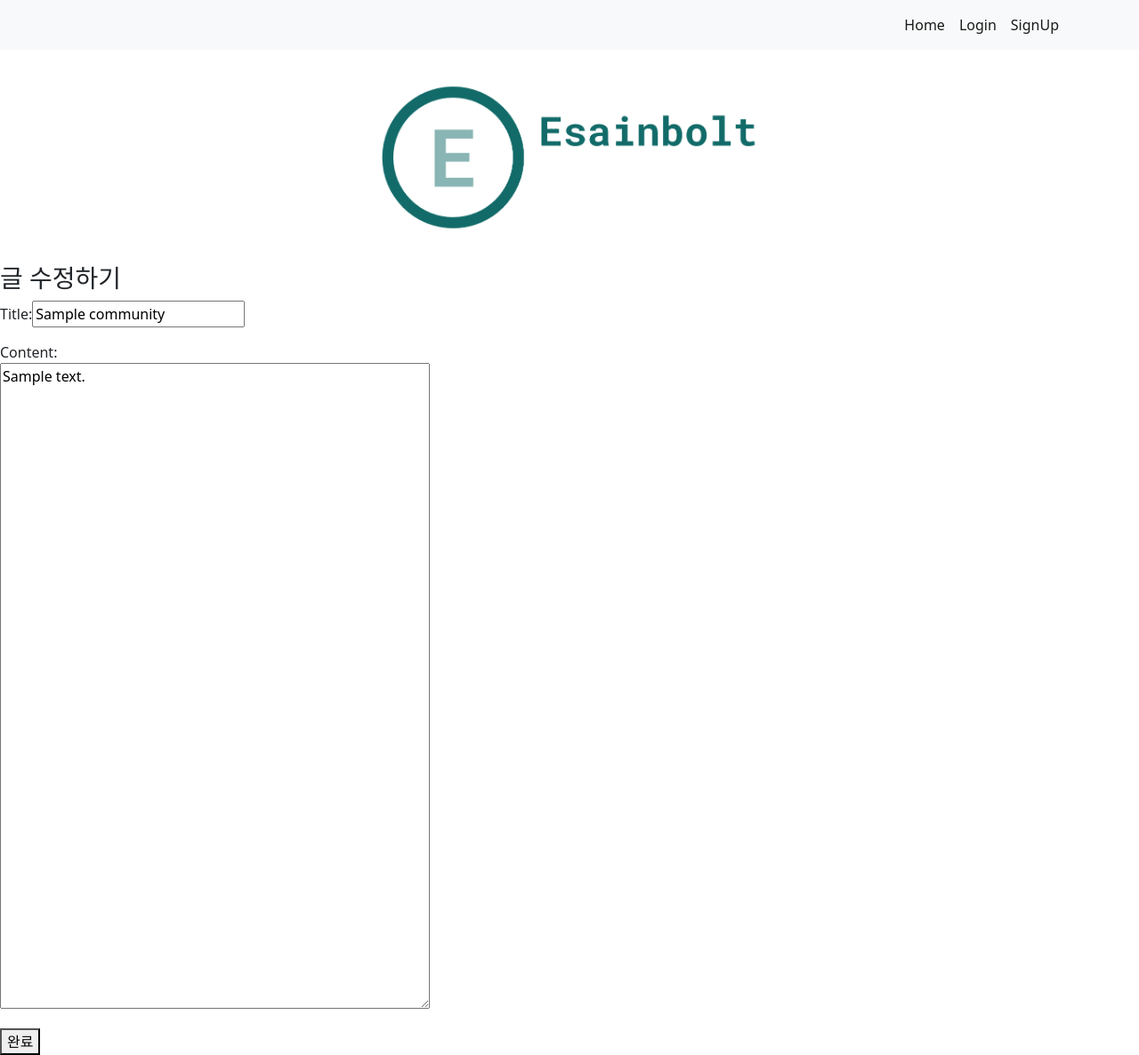
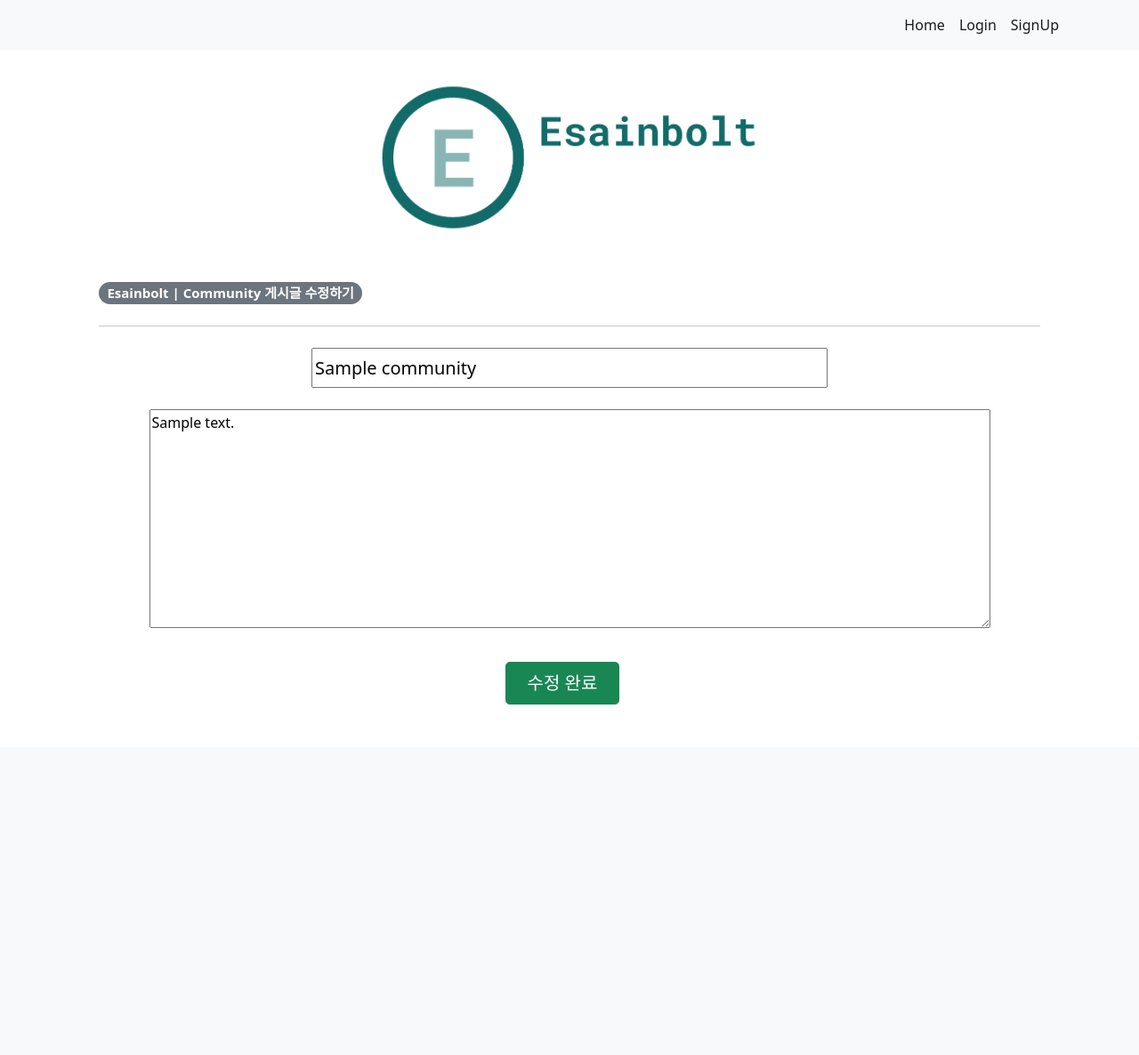
Before and after one commit to minrongtic/9th-personal-project, a Django app: template Esainbolt/community/templates/community/communityEdit.html in a window 1280 px wide. Shown: the whole page at 89% size. After the commit the page ends 792 px from the top, so only its background shows below. Run offline with Django 3.2, Linux system fonts and the light colour scheme; the template is opened without the code that fills it: most values are stand-ins (such as "Sample title", 1, 10 or a date in 2020).

Commit message:
community Edit 부트스트랩 완

```diff
--- a/Esainbolt/community/templates/community/communityEdit.html
+++ b/Esainbolt/community/templates/community/communityEdit.html
@@ -4,14 +4,20 @@
     <title>Esainbolt | Community Posting Edit</title>
 {% endblock title %}
 {% block body-content %}
-    <div class="editposting">
-        <h3>글 수정하기</h3>
+<div class="row g-5">
+    <div class="mx-auto mt-5 col-md-10"">
+        <h5><div class="badge rounded-pill bg-secondary text-wrap mb-2 py-1.5" style="text-align: left;">
+            Esainbolt | Community 게시글 수정하기
+        </h5>
+        <hr>
+        <form action="{% url 'community:communityUpdate' community.id %}" method="post" style="text-align: center;">
+            {% csrf_token %}
+            <article class="blog-post">
+                <h5 class="blog-post-title pt-2 mb-2"><input type="text" name="title" id="" value="{{community.title}}" style="width:580px; height:45px;"></h5>
+                <p class="fs-6 py-3"><textarea name="body" id="" cols="100" rows="10">{{community.body}}</textarea></p>
+            </article>
+            <button type="submit" class="btn btn-success btn-lg px-4 me-sm-3 mb-5">수정 완료</button>
+        </form>
     </div>
-    <form action="{% url 'community:communityUpdate' community.id %}" method="post">
-        {% csrf_token %}
-        <p>Title:<input type="text" name="title" value="{{community.title}}"></p>
-        <p>Content: <br>
-            <textarea name="body" id="" cols="50" rows="30">{{community.body}}</textarea></p>
-        <button type="submit">완료</button>
-    </form>
+</div>
 {% endblock body-content %}
```
Also changed, not shown: Esainbolt/db.sqlite3.
